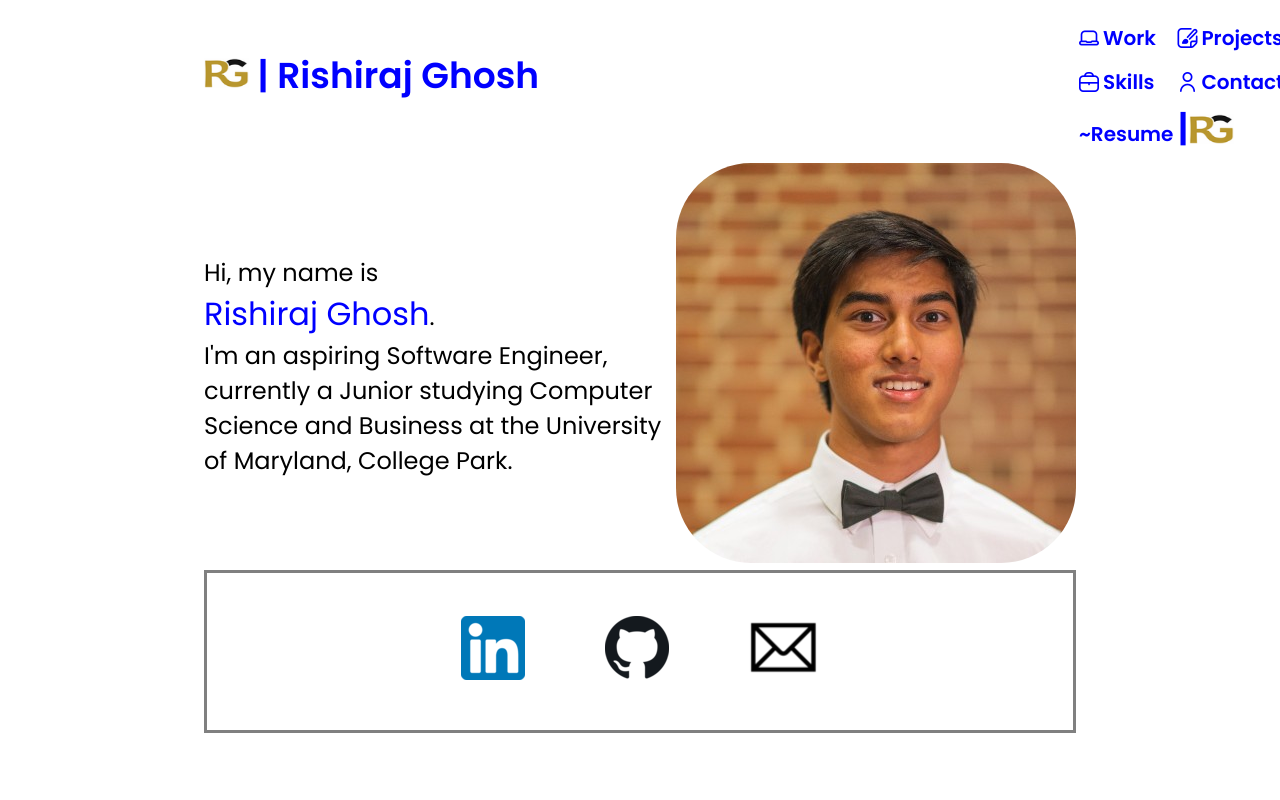
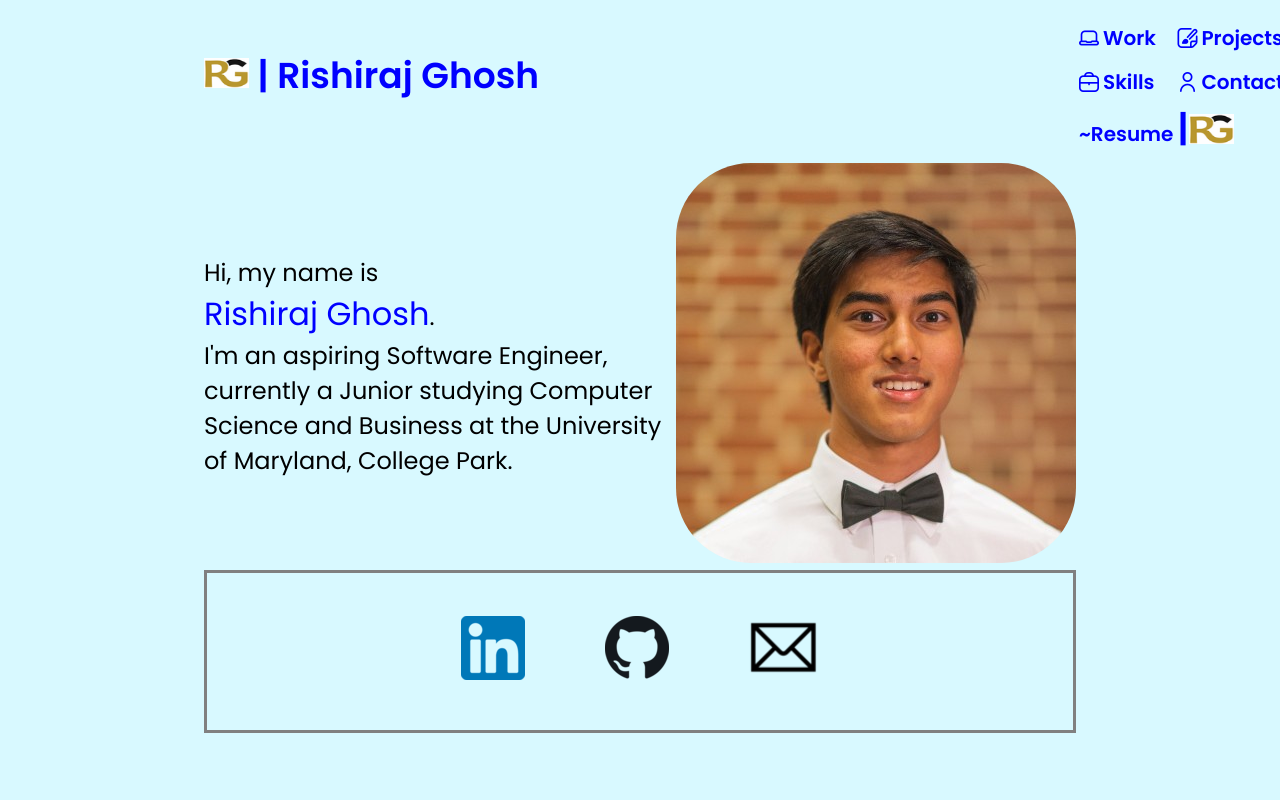
Before and after one commit to rishirajghosh/rishirajghosh.github.io, a React (Create React App) app: page / in a window 1280 px wide. Shown: the top 800 px of the page. Built offline with nearby package versions, Linux system fonts and the light colour scheme.

Commit message:
changed background

```diff
--- a/src/App.js
+++ b/src/App.js
@@ -3,7 +3,14 @@ import Home from "./components/home/index";
 
 function App() {
   return (
-    <Home />
+
+    <div
+      style={{
+        backgroundColor: "#d8f9ff",
+      }}
+    >
+      <Home />
+    </div>
   );
 }
 
```
Also changed, not shown: 7 other files (tests, documents, lock files or other folders).
